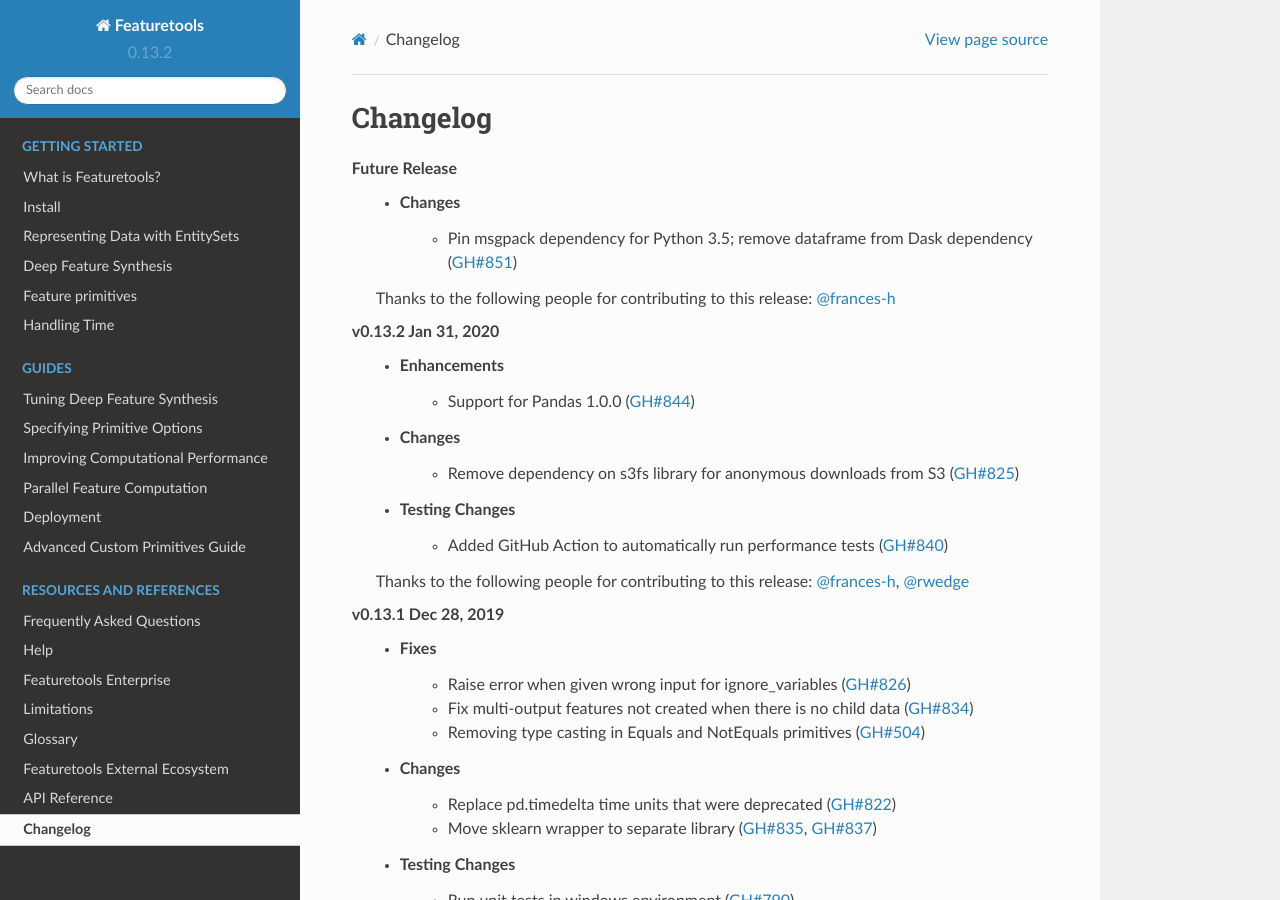
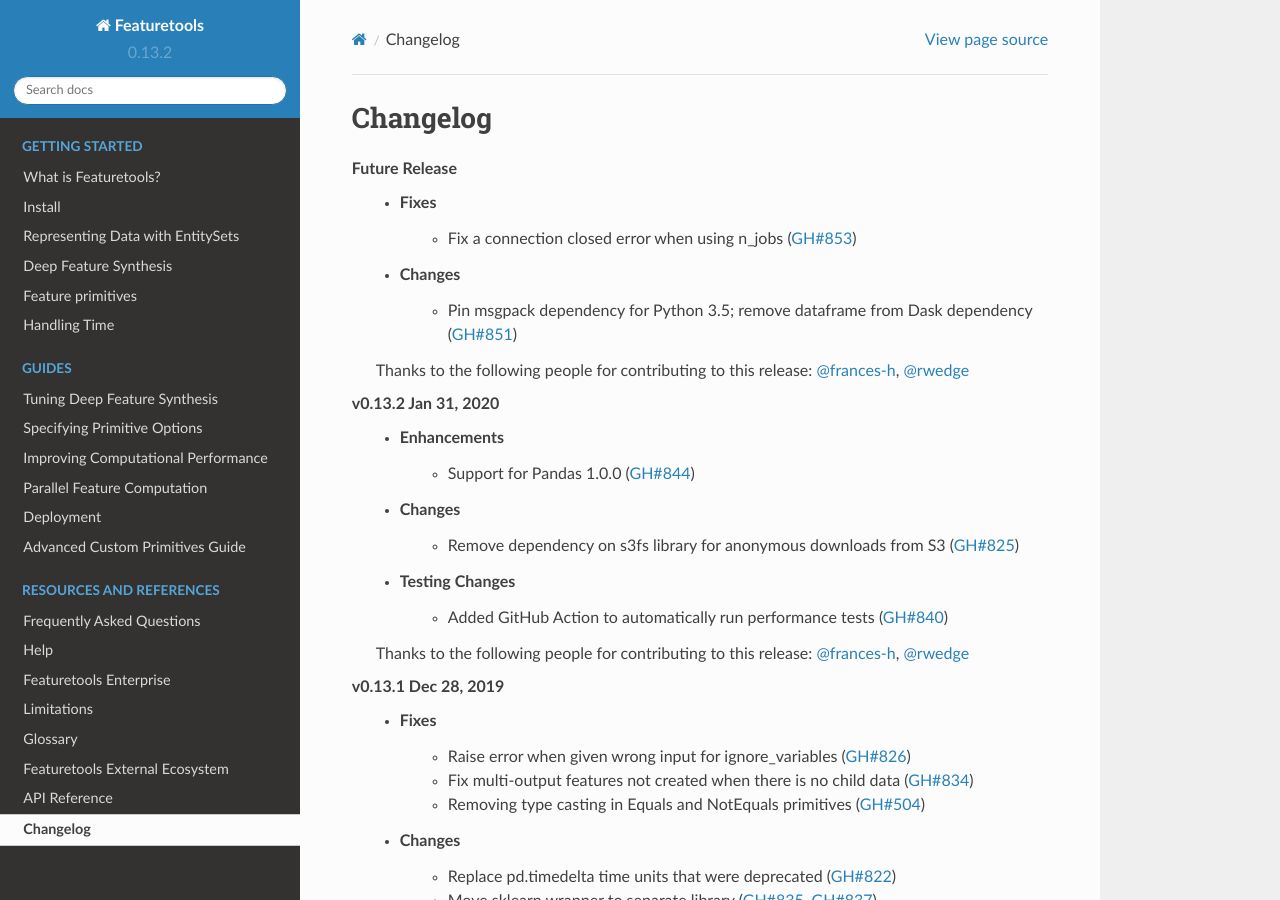
Before and after one commit to alteryx/featuretools, a Sphinx documentation site: the page built from docs/source/changelog.rst, in a window 1280 px wide and 900 px high. Built offline with Sphinx 7.4.7 and the Read the Docs theme 2.0.0, drawn with Linux system fonts in a browser that asks for light colours; pages that are not in the unit, such as notebooks, are missing from menus.

Commit message:
update changelog

```diff
--- a/docs/source/changelog.rst
+++ b/docs/source/changelog.rst
@@ -3,11 +3,13 @@
 Changelog
 ---------
 **Future Release**
+    * Fixes
+        * Fix a connection closed error when using n_jobs (:pr:`853`)
     * Changes
         * Pin msgpack dependency for Python 3.5; remove dataframe from Dask dependency (:pr:`851`)
 
     Thanks to the following people for contributing to this release:
-    :user:`frances-h`
+    :user:`frances-h`, :user:`rwedge`
 
 **v0.13.2 Jan 31, 2020**
     * Enhancements
```
